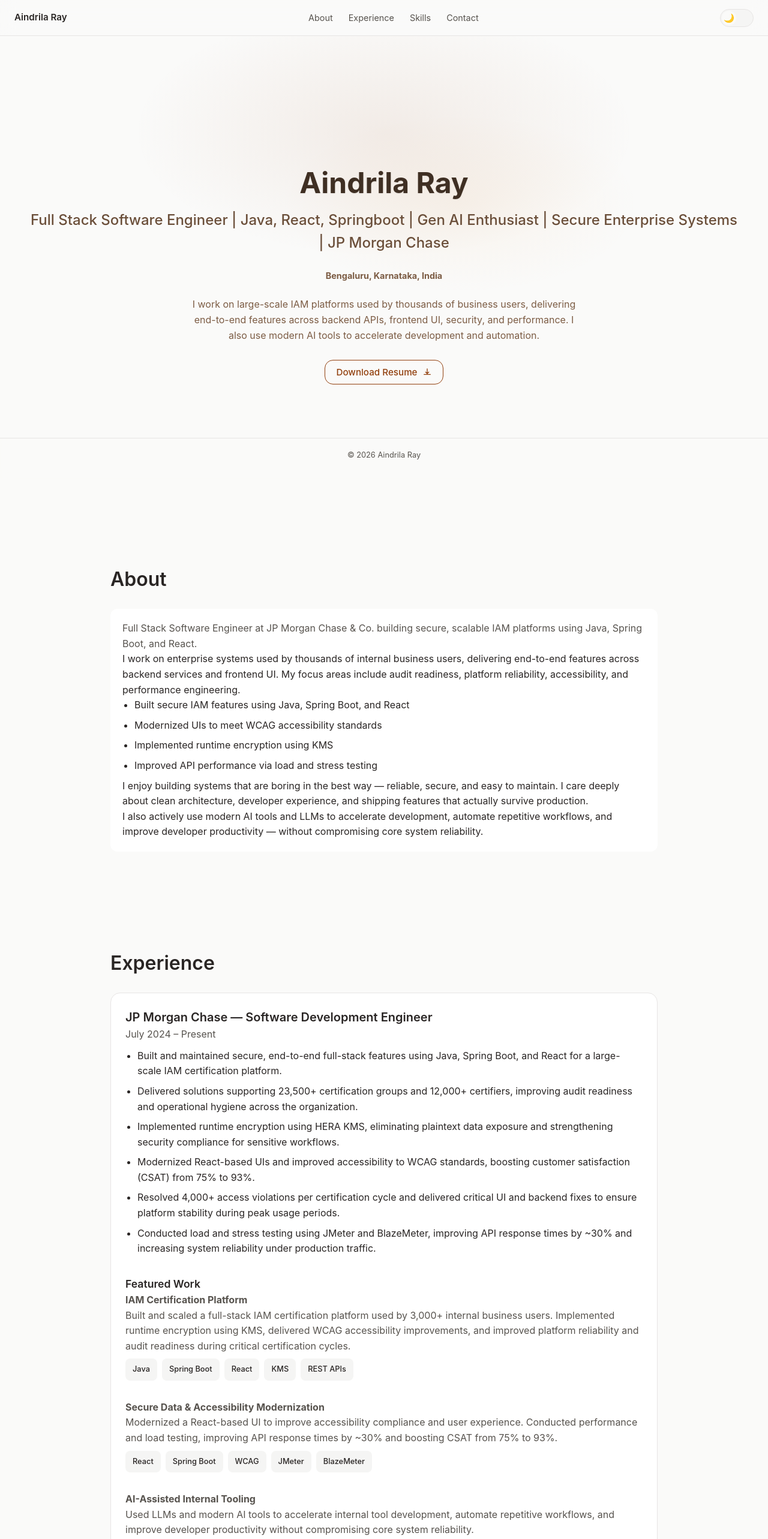
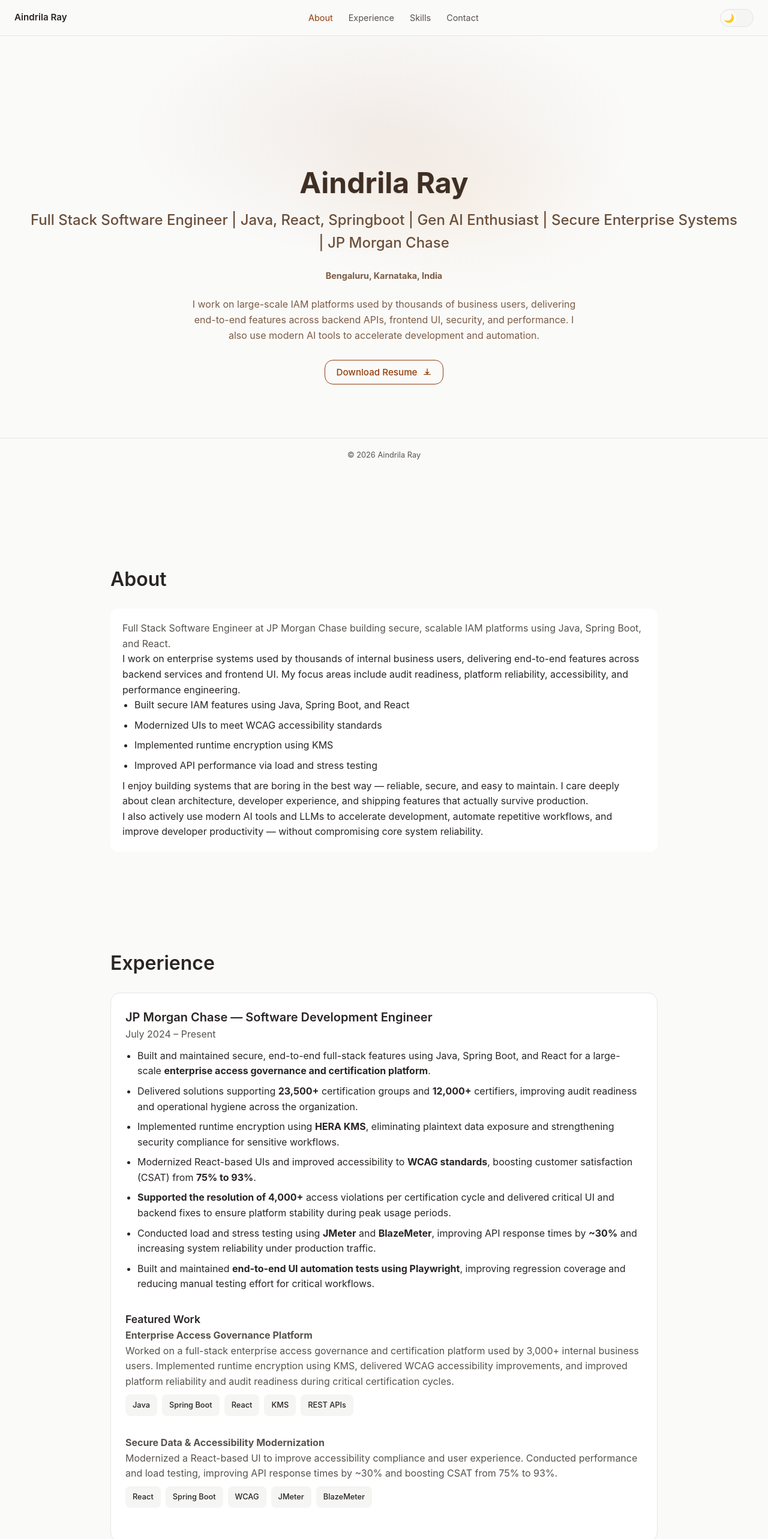
Before and after one commit to raydar0803/aindrila-portfolio, a React (Vite) app in the folder aindrila-portfolio/: page / in a window 1280 px wide. Shown: the top 2566 px of the page at 60% size. Built offline with nearby package versions, Linux system fonts and the light colour scheme.

Commit message:
small fixes

```diff
--- a/aindrila-portfolio/src/components/About.jsx
+++ b/aindrila-portfolio/src/components/About.jsx
@@ -6,7 +6,7 @@
       <h3>About</h3>
       <div className="about-card" style={{ backgroundColor: 'var(--card-bg)', color: 'var(--text-color)', padding: '20px', borderRadius: '12px' }}>
         <p className="about-lead" style={{ color: 'var(--muted-text)' }}>
-          Full Stack Software Engineer at JP Morgan Chase & Co. building secure, scalable IAM platforms
+          Full Stack Software Engineer at JP Morgan Chase building secure, scalable IAM platforms
           using Java, Spring Boot, and React.
         </p>
 
--- a/aindrila-portfolio/src/components/Experiences.jsx
+++ b/aindrila-portfolio/src/components/Experiences.jsx
@@ -1,11 +1,20 @@
 export function Experience() {
   return (
-    <section id='experience' className="section">
+    <section id="experience" className="section">
       <h3>Experience</h3>
 
       {/* Full-time Role */}
-      <div className="card" style={{ backgroundColor: 'var(--card-bg)', color: 'var(--text-color)', marginBottom: '32px' }}>
-        <h4 style={{ color: 'var(--text-color)' }}>JP Morgan Chase — Software Development Engineer</h4>
+      <div
+        className="card"
+        style={{
+          backgroundColor: 'var(--card-bg)',
+          color: 'var(--text-color)',
+          marginBottom: '32px',
+        }}
+      >
+        <h4 style={{ color: 'var(--text-color)' }}>
+          JP Morgan Chase — Software Development Engineer
+        </h4>
         <p style={{ color: 'var(--muted-text)', marginBottom: '10px' }}>
           July 2024 – Present
         </p>
@@ -13,30 +22,40 @@
         <ul style={{ color: 'var(--text-color)' }}>
           <li>
             Built and maintained secure, end-to-end full-stack features using Java,
-            Spring Boot, and React for a large-scale IAM certification platform.
+            Spring Boot, and React for a large-scale{' '}
+            <strong>enterprise access governance and certification platform</strong>.
           </li>
           <li>
-            Delivered solutions supporting 23,500+ certification groups and 12,000+
-            certifiers, improving audit readiness and operational hygiene across the
-            organization.
+            Delivered solutions supporting <strong>23,500+</strong> certification
+            groups and <strong>12,000+</strong> certifiers, improving audit readiness
+            and operational hygiene across the organization.
           </li>
           <li>
-            Implemented runtime encryption using HERA KMS, eliminating plaintext data
-            exposure and strengthening security compliance for sensitive workflows.
+            Implemented runtime encryption using <strong>HERA KMS</strong>, eliminating
+            plaintext data exposure and strengthening security compliance for
+            sensitive workflows.
           </li>
           <li>
-            Modernized React-based UIs and improved accessibility to WCAG standards,
-            boosting customer satisfaction (CSAT) from 75% to 93%.
+            Modernized React-based UIs and improved accessibility to{' '}
+            <strong>WCAG standards</strong>, boosting customer satisfaction (CSAT) from{' '}
+            <strong>75% to 93%</strong>.
           </li>
           <li>
-            Resolved 4,000+ access violations per certification cycle and delivered
-            critical UI and backend fixes to ensure platform stability during peak
-            usage periods.
+            <strong>Supported the resolution of 4,000+</strong> access violations per
+            certification cycle and delivered critical UI and backend fixes to ensure
+            platform stability during peak usage periods.
           </li>
           <li>
-            Conducted load and stress testing using JMeter and BlazeMeter, improving
-            API response times by ~30% and increasing system reliability under
-            production traffic.
+            Conducted load and stress testing using <strong>JMeter</strong> and{' '}
+            <strong>BlazeMeter</strong>, improving API response times by{' '}
+            <strong>~30%</strong> and increasing system reliability under production
+            traffic.
+          </li>
+          <li>
+            Built and maintained{' '}
+            <strong>end-to-end UI automation tests using Playwright</strong>,
+            improving regression coverage and reducing manual testing effort for
+            critical workflows.
           </li>
         </ul>
 
@@ -46,13 +65,14 @@
 
           <div className="featured-item">
             <p>
-              <strong>IAM Certification Platform</strong>
+              <strong>Enterprise Access Governance Platform</strong>
             </p>
             <p className="about-text">
-              Built and scaled a full-stack IAM certification platform used by 3,000+
-              internal business users. Implemented runtime encryption using KMS,
-              delivered WCAG accessibility improvements, and improved platform
-              reliability and audit readiness during critical certification cycles.
+              Worked on a full-stack enterprise access governance and certification
+              platform used by 3,000+ internal business users. Implemented runtime
+              encryption using KMS, delivered WCAG accessibility improvements, and
+              improved platform reliability and audit readiness during critical
+              certification cycles.
             </p>
             <div className="tech-chips">
               {['Java', 'Spring Boot', 'React', 'KMS', 'REST APIs'].map((t) => (
@@ -74,24 +94,6 @@
             </p>
             <div className="tech-chips">
               {['React', 'Spring Boot', 'WCAG', 'JMeter', 'BlazeMeter'].map((t) => (
-                <span key={t} className="tech-chip">
-                  {t}
-                </span>
-              ))}
-            </div>
-          </div>
-
-          <div className="featured-item">
-            <p>
-              <strong>AI-Assisted Internal Tooling</strong>
-            </p>
-            <p className="about-text">
-              Used LLMs and modern AI tools to accelerate internal tool development,
-              automate repetitive workflows, and improve developer productivity
-              without compromising core system reliability.
-            </p>
-            <div className="tech-chips">
-              {['Java', 'React', 'LLMs', 'OpenHands'].map((t) => (
                 <span key={t} className="tech-chip">
                   {t}
                 </span>
--- a/aindrila-portfolio/src/components/Navbar.jsx
+++ b/aindrila-portfolio/src/components/Navbar.jsx
@@ -15,32 +15,32 @@
   }, [menuOpen]);
 
   useEffect(() => {
-    const sections = ['about', 'experience', 'skills', 'contact'];
+    const sectionIds = ['about', 'experience', 'skills', 'contact'];
 
-    const handleScroll = () => {
-      let current = 'top';
+    const observer = new IntersectionObserver(
+      (entries) => {
+        // Find the entry with the highest intersection ratio
+        const visibleSections = entries
+          .filter((entry) => entry.isIntersecting)
+          .sort((a, b) => b.intersectionRatio - a.intersectionRatio);
 
-      sections.forEach((id) => {
-        const el = document.getElementById(id);
-        if (el) {
-          const rect = el.getBoundingClientRect();
-          if (rect.top <= 120 && rect.bottom >= 120) {
-            current = id;
-          }
+        if (visibleSections.length > 0) {
+          setActiveSection(visibleSections[0].target.id);
         }
-      });
+      },
+      {
+        root: null,
+        rootMargin: '-40% 0px -40% 0px', // center bias
+        threshold: [0.25, 0.5, 0.75],
+      }
+    );
 
-      if (current === 'contact') {
-        current = 'contact'; // Ensure 'contact' is highlighted correctly
-      }
+    sectionIds.forEach((id) => {
+      const el = document.getElementById(id);
+      if (el) observer.observe(el);
+    });
 
-      setActiveSection(current);
-    };
-
-    window.addEventListener('scroll', handleScroll);
-    handleScroll();
-
-    return () => window.removeEventListener('scroll', handleScroll);
+    return () => observer.disconnect();
   }, []);
 
   const handleNavClick = () => {
```
